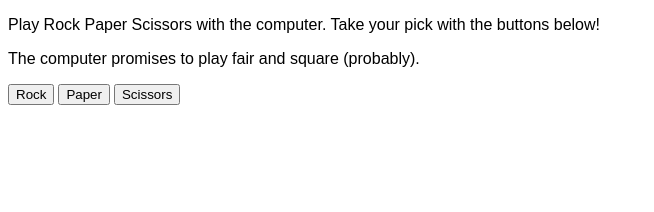
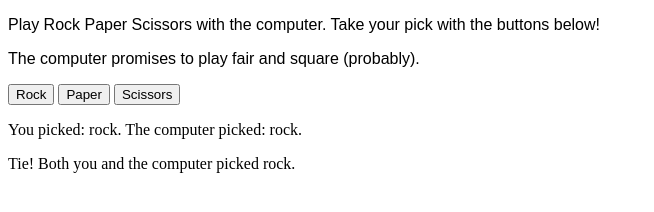
Before and after one commit to 3-aln/rock-paper-scissors, a plain HTML site: page index.html in a window 1280 px wide. Both pictures are taken after a click on the button "Rock". Shown: the whole page, without its empty margins (0-654 px from the left). Drawn offline with Linux system fonts and the light colour scheme.

Commit message:
Replace console.log statements for round results with div text updates

```diff
--- a/index.html
+++ b/index.html
@@ -14,5 +14,9 @@
   <button id="paper-button">Paper</button>
   <button id="scissors-button">Scissors</button>
 
+  <div id="text-area">
+    <p id="round-selections"></p>
+    <p id="round-results"></p>
+  </div>
 </body>
 </html>
--- a/scripts.js
+++ b/scripts.js
@@ -30,14 +30,17 @@ function playGame() {
     })
   });
 
+  const roundSelections = document.querySelector("#round-selections");
+  const roundResults = document.querySelector("#round-results");
+
   function playRound(humanChoice, computerChoice) {
     humanChoice = humanChoice.toLowerCase();
-    console.log(`         You picked: ${humanChoice}.`);
-    console.log(`The computer picked: ${computerChoice}.`);
+    roundSelections.textContent = (`         You picked: ${humanChoice}. `);
+    roundSelections.textContent += (`The computer picked: ${computerChoice}.`);
 
     if (humanChoice === computerChoice) {
       // If user and computer picked the same option, tie.
-      console.log(`Tie! Both you and the computer picked ${humanChoice}.`);
+      roundResults.textContent = (`Tie! Both you and the computer picked ${humanChoice}.`);
     } else if (humanChoice === "rock") {
       // If user picked rock, indicate win against scissors and lose against paper.
       if (computerChoice === "scissors") {
@@ -69,7 +72,7 @@ function playGame() {
     humanChoice = humanChoice.charAt(0).toUpperCase() +
                   humanChoice.substring(1, humanChoice.length);
 
-    console.log(`You win! ${humanChoice} beats ${computerChoice}.`);
+    roundResults.textContent = (`You win! ${humanChoice} beats ${computerChoice}.`);
 
     // Increment the user's score.
     humanScore++;
@@ -80,7 +83,7 @@ function playGame() {
     computerChoice = computerChoice.charAt(0).toUpperCase() +
                   computerChoice.substring(1, computerChoice.length);
 
-    console.log(`You lose! ${computerChoice} beats ${humanChoice}.`);
+    roundResults.textContent = (`You lose! ${computerChoice} beats ${humanChoice}.`);
 
     // Increment the computer's score.
     computerScore++;
```
